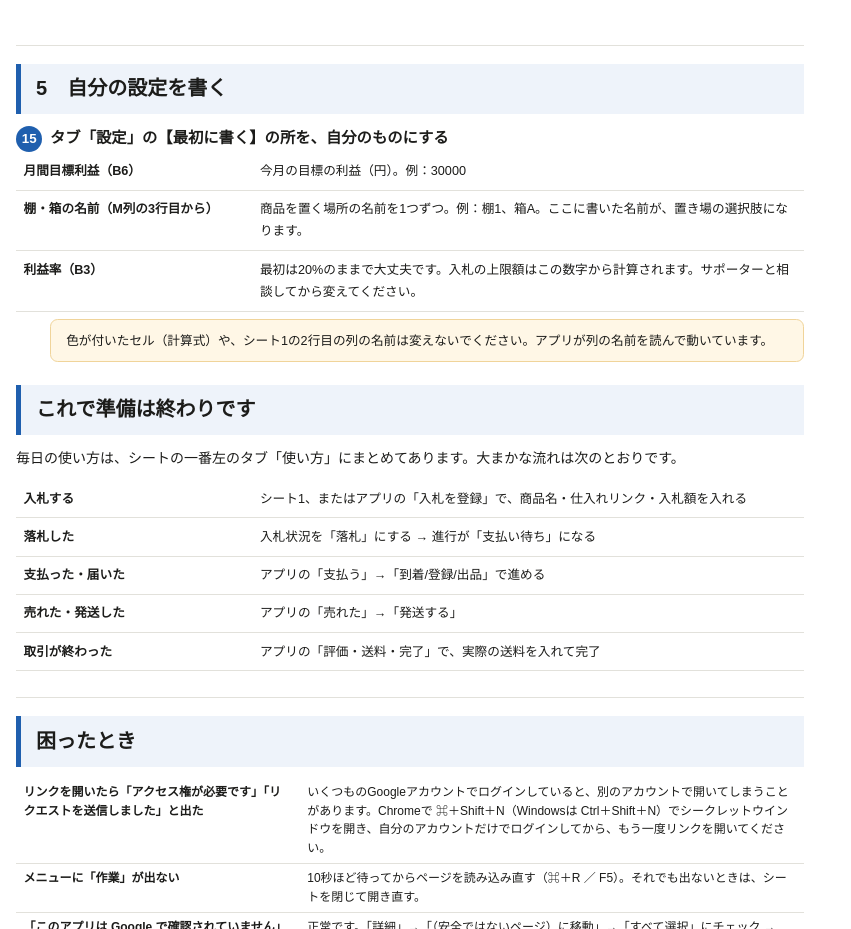
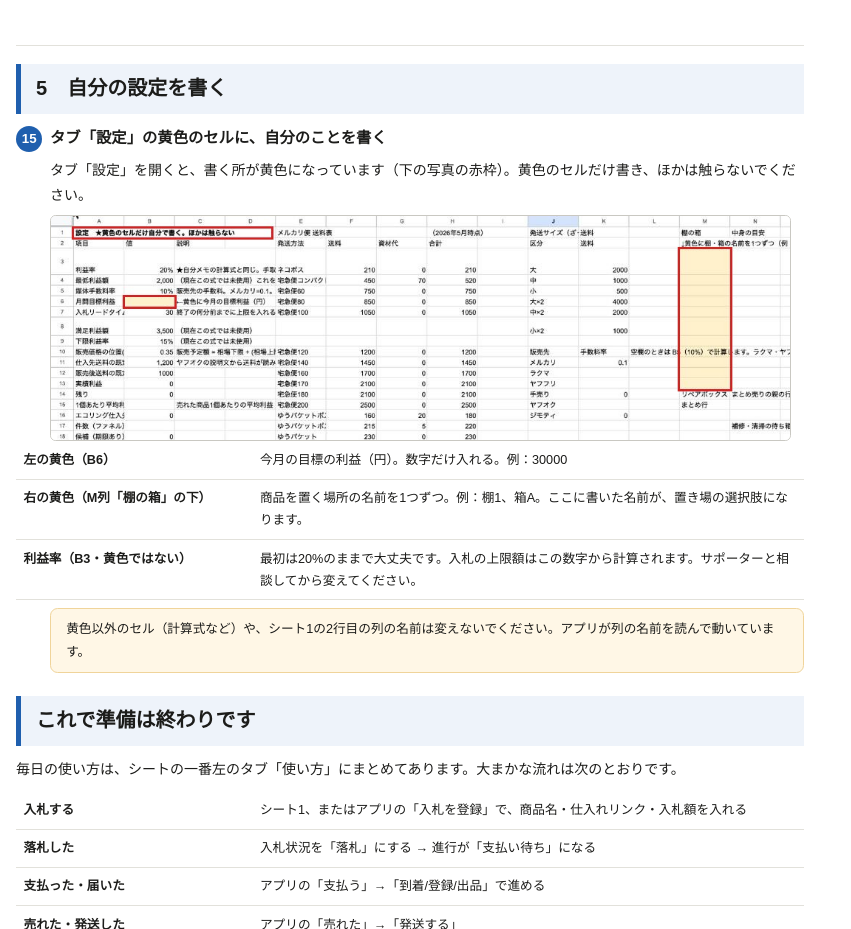
Before and after one commit to matsu3614pr-prog/buppan-app, a plain HTML site: page guide/index.html in a window 1280 px wide. Shown: the part 6520-7449 px from the top of the page, without its empty margins (0-851 px from the left). Drawn offline with Linux system fonts and the light colour scheme.

Commit message:
手順書：設定タブの書く所を黄色のセル＋写真で示す
Co-Authored-By: Claude Opus 5.5 <noreply@anthropic.com>

```diff
--- a/guide/index.html
+++ b/guide/index.html
@@ -245,13 +245,15 @@ th { width: 30%; font-weight: 700; }
 <section class="page">
   <h2>5　自分の設定を書く</h2>
   <div class="step">
-    <span class="n">15</span><span class="t">タブ「設定」の【最初に書く】の所を、自分のものにする</span>
+    <span class="n">15</span><span class="t">タブ「設定」の黄色のセルに、自分のことを書く</span>
+    <p>タブ「設定」を開くと、書く所が黄色になっています（下の写真の赤枠）。黄色のセルだけ書き、ほかは触らないでください。</p>
+    <img class="shot" src="img/p15.jpg">
     <table>
-      <tr><th>月間目標利益（B6）</th><td>今月の目標の利益（円）。例：30000</td></tr>
-      <tr><th>棚・箱の名前（M列の3行目から）</th><td>商品を置く場所の名前を1つずつ。例：棚1、箱A。ここに書いた名前が、置き場の選択肢になります。</td></tr>
-      <tr><th>利益率（B3）</th><td>最初は20%のままで大丈夫です。入札の上限額はこの数字から計算されます。サポーターと相談してから変えてください。</td></tr>
+      <tr><th>左の黄色（B6）</th><td>今月の目標の利益（円）。数字だけ入れる。例：30000</td></tr>
+      <tr><th>右の黄色（M列「棚の箱」の下）</th><td>商品を置く場所の名前を1つずつ。例：棚1、箱A。ここに書いた名前が、置き場の選択肢になります。</td></tr>
+      <tr><th>利益率（B3・黄色ではない）</th><td>最初は20%のままで大丈夫です。入札の上限額はこの数字から計算されます。サポーターと相談してから変えてください。</td></tr>
     </table>
-    <div class="note">色が付いたセル（計算式）や、シート1の2行目の列の名前は変えないでください。アプリが列の名前を読んで動いています。</div>
+    <div class="note">黄色以外のセル（計算式など）や、シート1の2行目の列の名前は変えないでください。アプリが列の名前を読んで動いています。</div>
   </div>
 
   <h2>これで準備は終わりです</h2>
```
Also changed, not shown: guide/img/p15.jpg (added), 1 other file.
